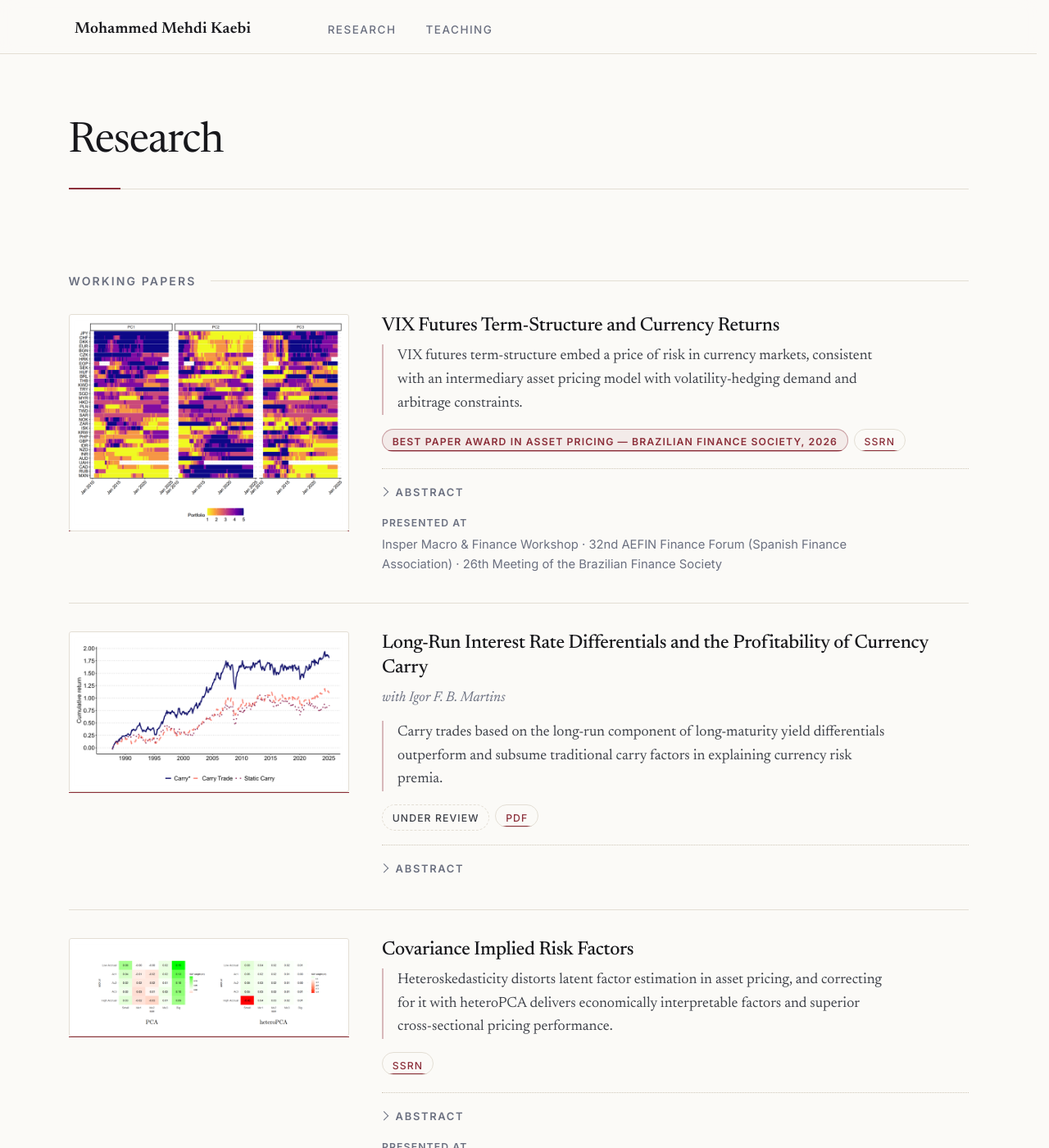
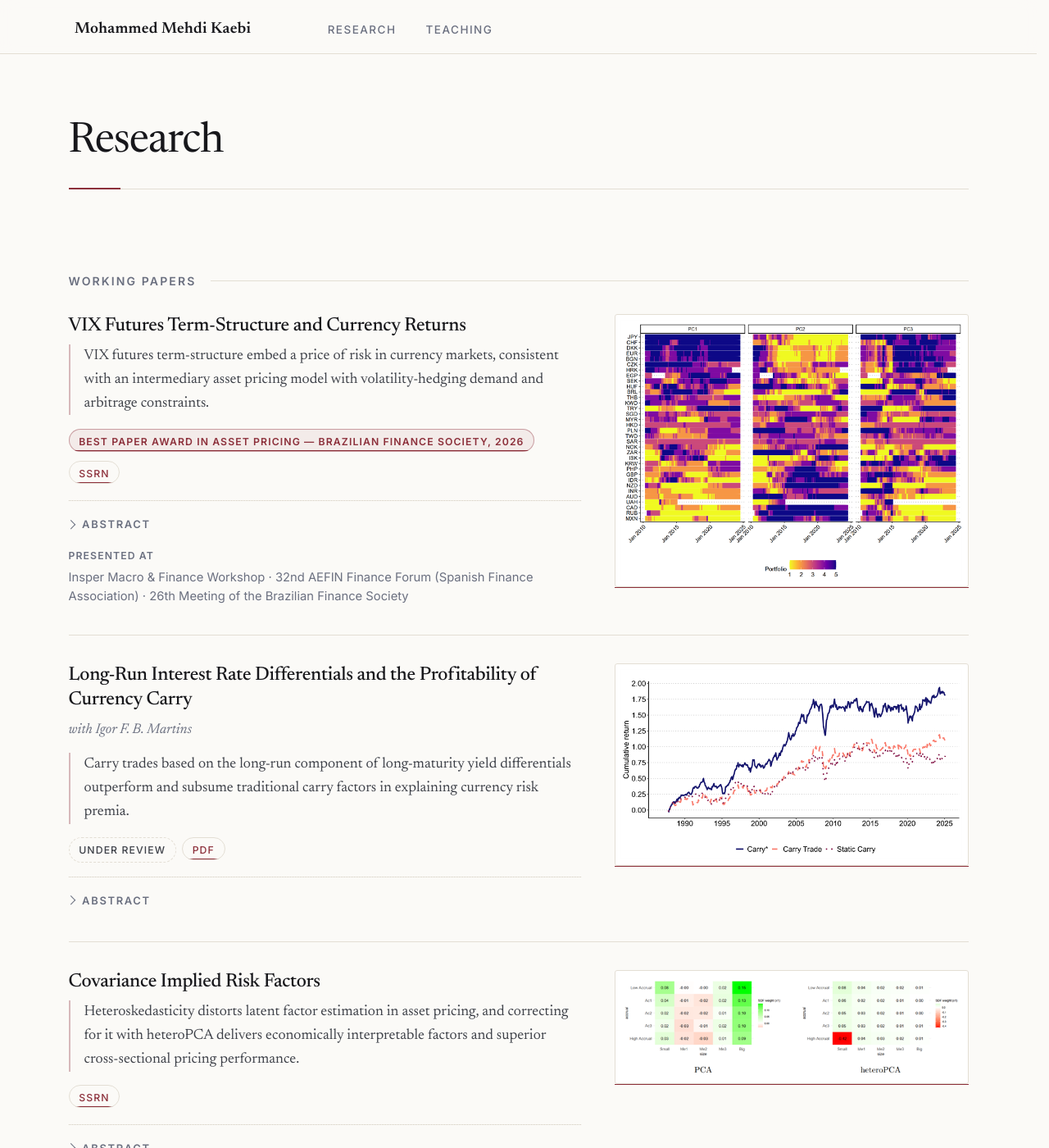
Before and after one commit to mkaebi/mkaebi.github.io, a Jekyll site: the page built from _pages/research.html, in a window 1280 px wide and 1400 px high. Shown: the whole window at 82% size. Built offline with Jekyll 4.4.1, drawn with Linux system fonts in a browser that asks for light colours.

Commit message:
Move paper figures to the right, enlarge them, trim heteroPCA whitespace
* Paper text now sits on the left and the figure on the right. The change is
  made in the source order (body before figure) rather than with CSS `order`,
  so screen readers and the single-column mobile layout both lead with the
  title instead of the illustration.
* Figure column goes from 19rem to 24rem, about 25% larger. The mid
  breakpoint goes 12rem -> 15rem to match.
* Trimmed heteropca.png. Measuring the non-white bounding box showed 37.4% of
  that image was dead margin (63px left, 43px right, 45px top) against 4.9%
  and 10.4% for the other two, which is why it alone looked adrift in its
  frame. Cropped to the content plus an 8px margin: 720x233 -> 630x187. The
  other two were already tight and are untouched.
* The numbered plate for papers with no figure moves from 4:3 to 2:1, so it
  reads as a modest placeholder rather than a large empty box at the wider
  column size.
* On mobile the figure now sits under the text, so its cap goes from 7rem to
  22rem — a 7rem thumbnail only made sense when it was beside the text.

Co-Authored-By: Claude Opus 5 <noreply@anthropic.com>

```diff
--- a/_includes/paper.html
+++ b/_includes/paper.html
@@ -35,23 +35,12 @@
 <li class="paper" id="{{ p_id }}">
   <div class="paper__grid">
 
-    <figure class="paper__figure">
-      {% if p_image != "" %}
-        {% if p_image contains "://" %}{% assign img_src = p_image %}{% else %}{% assign img_src = p_image | prepend: "/images/" | prepend: base_path %}{% endif %}
-        {% comment %}
-          The title below is the primary link, so the thumbnail is taken out of
-          the tab order either way. If image_alt describes the figure, the link
-          keeps that description as its accessible name; with no alt text the
-          link would be unlabelled, so it is hidden from assistive tech instead.
-        {% endcomment %}
-        {% if p_url != "" %}<a href="{{ p_url }}" tabindex="-1"{% if p_alt == "" %} aria-hidden="true"{% endif %}>{% endif %}
-          <img class="paper__thumb" src="{{ img_src }}" alt="{{ p_alt | escape }}" loading="lazy" decoding="async">
-        {% if p_url != "" %}</a>{% endif %}
-      {% else %}
-        <div class="paper__plate" aria-hidden="true"></div>
-      {% endif %}
-    </figure>
-
+    {% comment %}
+      Body first in the source, figure second. The grid places the figure on
+      the right on wide screens; keeping this order means screen readers and
+      the single-column mobile layout both lead with the paper title rather
+      than with its illustration.
+    {% endcomment %}
     <div class="paper__body">
 
       <h3 class="paper__title">
@@ -101,5 +90,23 @@
       {% endif %}
 
     </div>
+
+    <figure class="paper__figure">
+      {% if p_image != "" %}
+        {% if p_image contains "://" %}{% assign img_src = p_image %}{% else %}{% assign img_src = p_image | prepend: "/images/" | prepend: base_path %}{% endif %}
+        {% comment %}
+          The title above is the primary link, so the figure is taken out of
+          the tab order either way. If image_alt describes the figure, the link
+          keeps that description as its accessible name; with no alt text the
+          link would be unlabelled, so it is hidden from assistive tech instead.
+        {% endcomment %}
+        {% if p_url != "" %}<a href="{{ p_url }}" tabindex="-1"{% if p_alt == "" %} aria-hidden="true"{% endif %}>{% endif %}
+          <img class="paper__thumb" src="{{ img_src }}" alt="{{ p_alt | escape }}" loading="lazy" decoding="async">
+        {% if p_url != "" %}</a>{% endif %}
+      {% else %}
+        <div class="paper__plate" aria-hidden="true"></div>
+      {% endif %}
+    </figure>
+
   </div>
 </li>
--- a/assets/css/custom.css
+++ b/assets/css/custom.css
@@ -829,9 +829,10 @@ hr {
   align-items: start;
 }
 
+/* Text column first, figure second — matching the source order. */
 @media screen and (min-width: 34em) {
   .paper__grid {
-    grid-template-columns: 12rem minmax(0, 1fr);
+    grid-template-columns: minmax(0, 1fr) 15rem;
     gap: 1.75rem;
   }
 }
@@ -840,7 +841,7 @@ hr {
    a size where they can actually be read. */
 @media screen and (min-width: 62em) {
   .paper__grid {
-    grid-template-columns: 19rem minmax(0, 1fr);
+    grid-template-columns: minmax(0, 1fr) 24rem;
     gap: 2.25rem;
   }
 }
@@ -880,13 +881,15 @@ hr {
   border-color: var(--rule-strong);
 }
 
-/* Fallback when no image is supplied: a numbered plate, still a real object */
+/* Fallback when no image is supplied: a numbered plate, still a real object.
+   Kept nearer 2:1 than 4:3 so it reads as a modest placeholder among the real
+   figures rather than as a large empty box now the column is wider. */
 .paper__plate {
   display: flex;
   align-items: center;
   justify-content: center;
   width: 100%;
-  aspect-ratio: 4 / 3;
+  aspect-ratio: 2 / 1;
   background: var(--paper-sunken);
   border: 1px solid var(--rule);
   border-radius: var(--radius);
@@ -901,9 +904,12 @@ hr {
   content: counter(paper, decimal-leading-zero);
 }
 
+/* Single column: the figure sits under the paper's text, so it can be wide
+   enough to actually read rather than the narrow beside-the-text thumbnail. */
 @media screen and (max-width: 33.99em) {
   .paper__figure {
-    max-width: 7rem;
+    max-width: 22rem;
+    margin-top: 0.35rem;
   }
 }
 
```
Also changed, not shown: images/papers/heteropca.png.
